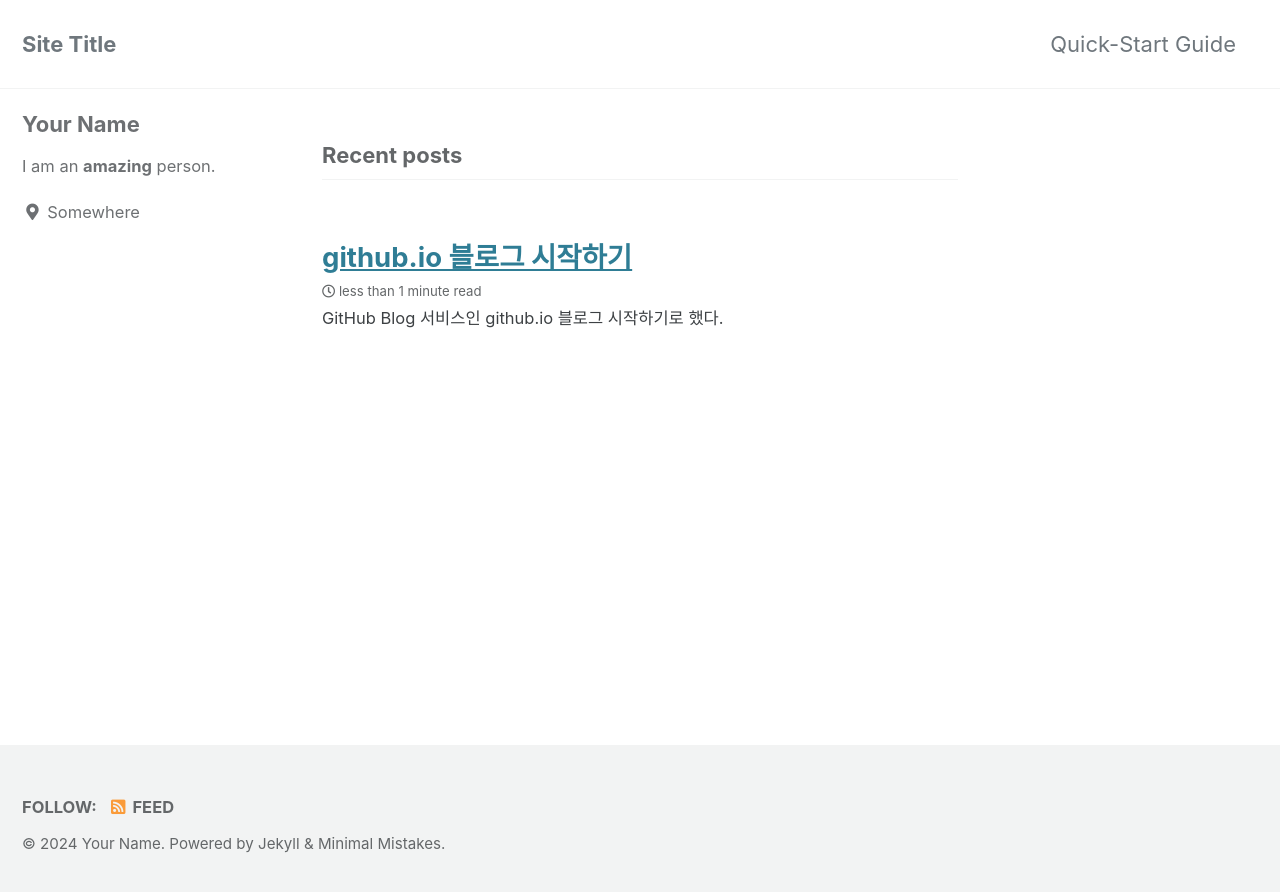
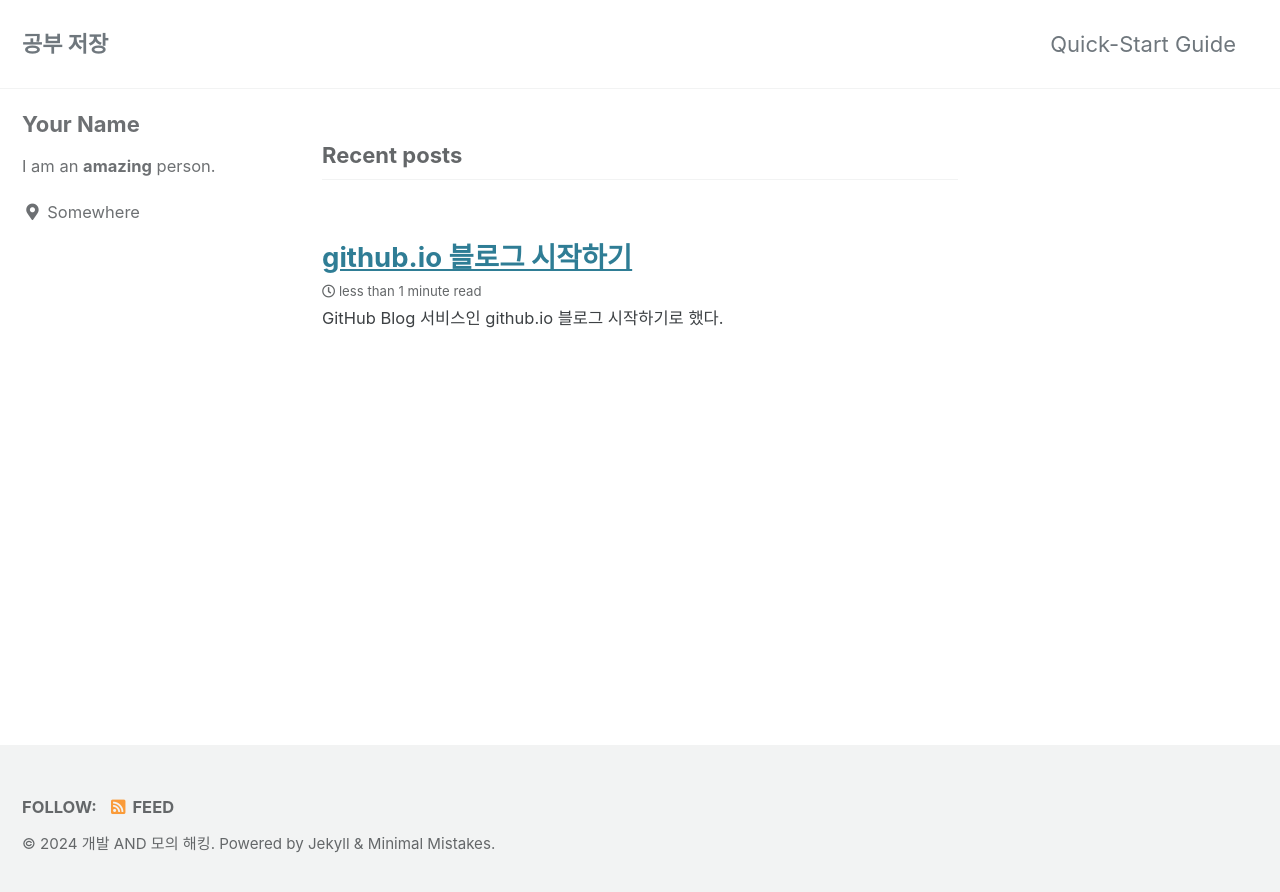
Before and after one commit to prey1234/prey1234.github.io, a Jekyll site: the page built from index.html, in a window 1280 px wide. Shown: the top 892 px of the page. Built offline with Jekyll 4.4.1, drawn with Linux system fonts in a browser that asks for light colours; cached includes are drawn as plain includes; the list of posts is cut into pages by our own code.

Commit message:
Update _config.yml

```diff
--- a/_config.yml
+++ b/_config.yml
@@ -16,12 +16,12 @@ minimal_mistakes_skin    : "default" # "air", "aqua", "contrast", "dark", "dirt"
 
 # Site Settings
 locale                   : "en-US"
-title                    : "Site Title"
+title                    : "공부 저장"
 title_separator          : "-"
 subtitle                 : # site tagline that appears below site title in masthead
-name                     : "Your Name"
-description              : "An amazing website."
-url                      : # the base hostname & protocol for your site e.g. "https://mmistakes.github.io"
+name                     : "개발 AND 모의 해킹"
+description              : ""
+url                      : # the base hostname & protocol for your site e.g. "<{{ site.url }}{{ site.baseurl }}/blog/start-blog/>"
 baseurl                  : # the subpath of your site, e.g. "/blog"
 repository               : # GitHub username/repo-name e.g. "mmistakes/minimal-mistakes"
 teaser                   : # path of fallback teaser image, e.g. "/assets/images/500x300.png"
@@ -39,7 +39,7 @@ comments:
     # https://developers.facebook.com/docs/plugins/comments
     appid                :
     num_posts            : # 5 (default)
-    colorscheme          : # "light" (default), "dark"
+    colorscheme          : # "light" , "dark" (default)
   utterances:
     theme                : # "github-light" (default), "github-dark"
     issue_term           : # "pathname" (default)
```
